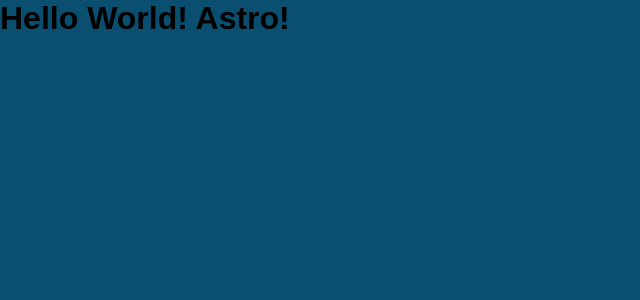
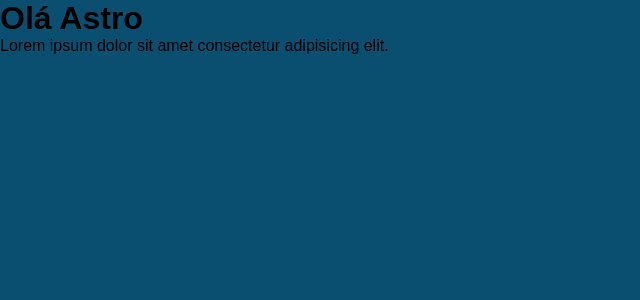
Before and after one commit to ArthurTeix/listaDeTarefas-react, a React (Create React App) app: page / in a window 1280 px wide. Shown: the top 300 px of the page, without its empty margins (0-640 px from the left). Built offline with nearby package versions, Linux system fonts and the light colour scheme.

Commit message:
feat: correction to version

```diff
--- a/package.json
+++ b/package.json
@@ -38,11 +38,8 @@
   },
   "devDependencies": {
     "@babel/core": "^8.0.7",
-    "@babel/eslint-parser": "^8.0.7",
     "@babel/preset-react": "^8.0.1",
-    "@eslint/js": "^10.0.1",
     "babel-eslint": "^10.1.0",
-    "eslint": "^9.39.5",
     "eslint-plugin-react": "^7.37.5",
     "globals": "^17.13.0"
   }
--- a/src/App.jsx
+++ b/src/App.jsx
@@ -2,5 +2,10 @@
 import './App.css'
 
 export default function App() {
-  return <h1>Hello World! Astro!</h1>;
+  return (
+    <div>
+      <h1>Olá Astro</h1>
+      <p>Lorem ipsum dolor sit amet consectetur adipisicing elit.</p>
+    </div>
+  )
 }
```
Also changed, not shown: 1 other file (tests, documents, lock files or other folders).
